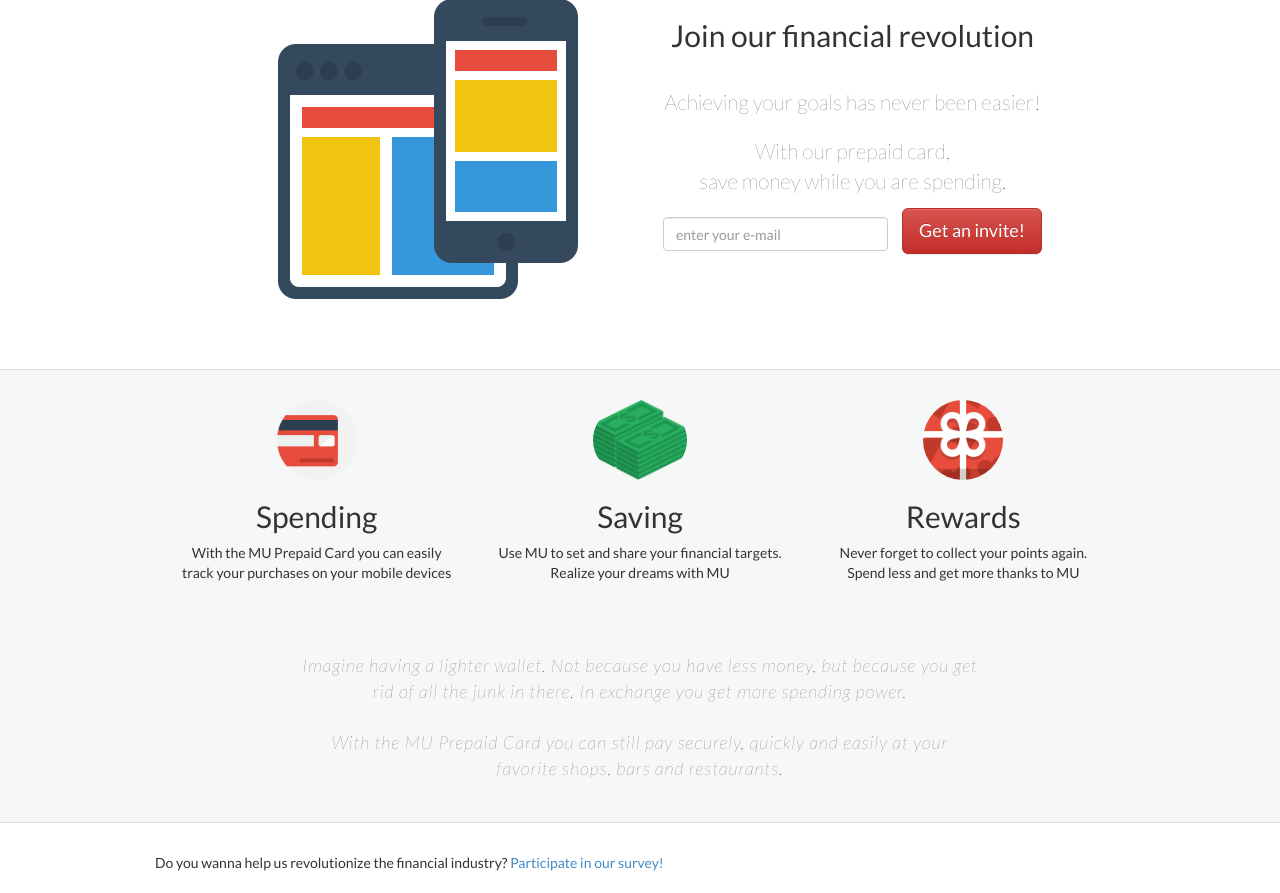
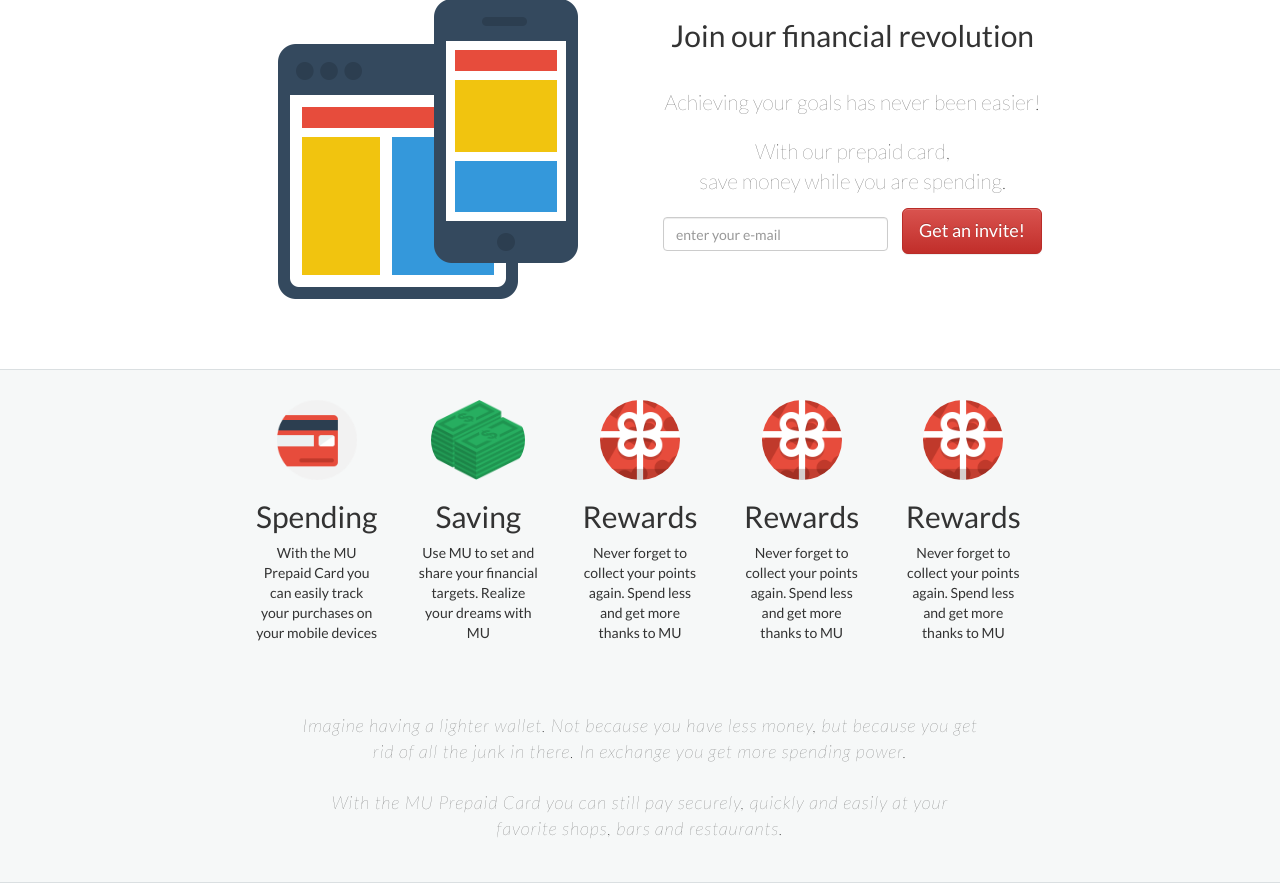
Before and after one commit to kendall80/mu-landing-design, a PHP site: page / in a window 1280 px wide. Shown: the part 148-1041 px from the top of the page. Before the commit the page ends 1019 px from the top, so only its background shows below. Run offline with PHP 8.4, Linux system fonts and the light colour scheme.

Commit message:
created 5 columns features

```diff
--- a/css/my-styles.css
+++ b/css/my-styles.css
@@ -10,13 +10,13 @@ body, h1, h2, h3, h4, h5, h6 {
 	max-width: 1000px;
 }
 
-.col-sm-4 {
+.col-sm-2 {
 	text-align: center;
 	padding-right: 20px;
 	padding-left: 20px;
 }
 
-.col-sm-4 a {
+.col-sm-2 a {
 	text-decoration: none;
 	color: inherit;
 }
--- a/index.html
+++ b/index.html
@@ -81,7 +81,7 @@
       <!-- Main features -->
       <div class="row" id="features">
         <div class="container">
-          <div class="col-sm-4">
+          <div class="col-sm-2 col-sm-offset-1">
             <a href="#spending" data-toggle="modal">
               <!-- <b class="icon-banknote" data-icon="&#xe601;"></b> -->
               <img class="ft-icon" src="https://s3.amazonaws.com/muapp/img/Card_2x.png">
@@ -90,7 +90,7 @@
             </a>
           </div>
 
-          <div class="col-sm-4">
+          <div class="col-sm-2">
             <a href="#saving" data-toggle="modal">
               <!-- <b class="icon-pig" data-icon="&#xe600;"></b> -->
               <img class="ft-icon img-circle" src="https://s3.amazonaws.com/muapp/img/Money_2x.png">
@@ -99,7 +99,25 @@
             </a>
           </div>
 
-          <div class="col-sm-4">
+          <div class="col-sm-2">
+            <a href="#rewards" data-toggle="modal">
+              <!-- <b class="glyphicon glyphicon-gift"></b> -->
+              <img class="ft-icon img-circle" src="https://s3.amazonaws.com/muapp/img/Gift-Box_2x.png">
+              <h2>Rewards</h2>
+              <p>Never forget to collect your points again. Spend less and get more thanks to MU</p>
+            </a>
+          </div>
+
+          <div class="col-sm-2">
+            <a href="#rewards" data-toggle="modal">
+              <!-- <b class="glyphicon glyphicon-gift"></b> -->
+              <img class="ft-icon img-circle" src="https://s3.amazonaws.com/muapp/img/Gift-Box_2x.png">
+              <h2>Rewards</h2>
+              <p>Never forget to collect your points again. Spend less and get more thanks to MU</p>
+            </a>
+          </div>
+
+          <div class="col-sm-2">
             <a href="#rewards" data-toggle="modal">
               <!-- <b class="glyphicon glyphicon-gift"></b> -->
               <img class="ft-icon img-circle" src="https://s3.amazonaws.com/muapp/img/Gift-Box_2x.png">
```
